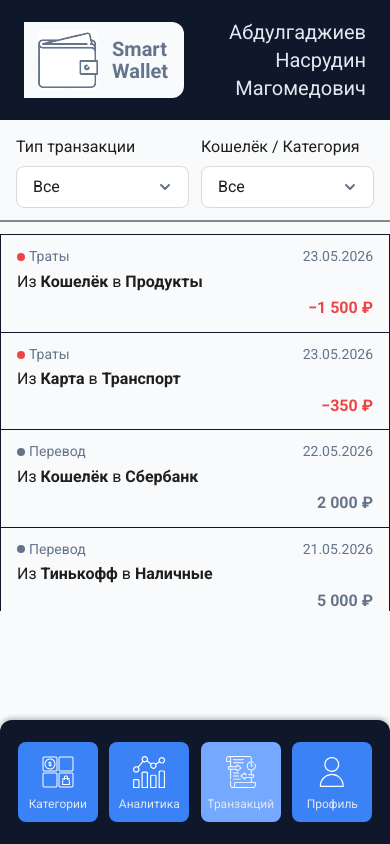
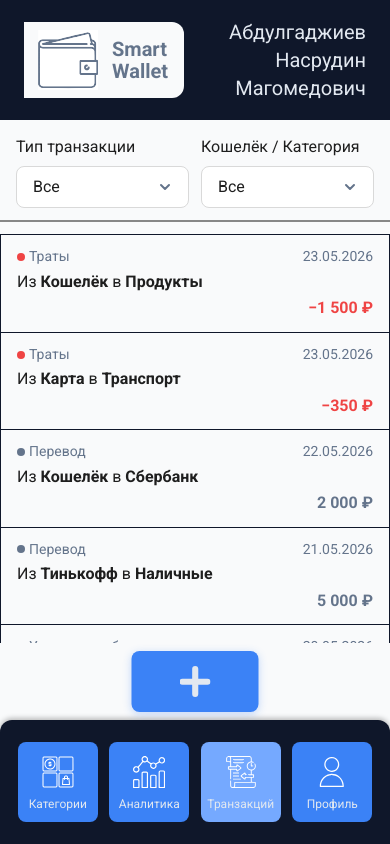
Before and after one commit to Pipotka/SmartWallet-Client, a React (Vite) app: page /transactions in a window 390 px wide. Built offline with nearby package versions, Linux system fonts and the light colour scheme.

Commit message:
Вернул кнопку добавления транзакций на мобильные устройства

```diff
--- a/src/pages/TransactionPage/TransactionPage.module.css
+++ b/src/pages/TransactionPage/TransactionPage.module.css
@@ -44,6 +44,12 @@
   }
 }
 
+@media (max-width: 767px) {
+  .scrollArea {
+    margin-bottom: calc(61px + var(--spacing-lg));
+  }
+}
+
 .scrollArea::-webkit-scrollbar {
   width: 6px;
 }
@@ -66,7 +72,10 @@
 }
 
 .mobileAddButton {
-  align-self: center;
+  position: fixed;
+  bottom: calc(var(--nav-height) + var(--spacing-sm));
+  left: 50%;
+  transform: translateX(-50%);
   width: 127px;
   height: 61px;
   border-radius: 8px;
@@ -78,9 +87,7 @@
   justify-content: center;
   box-shadow: 0 2px 8px rgba(59, 130, 246, 0.3);
   transition: background-color 0.2s;
-  flex-shrink: 0;
-  margin-top: var(--spacing-lg);
-  margin-bottom: var(--spacing-lg);
+  z-index: 10;
 }
 
 .mobileAddButton:hover {
```
